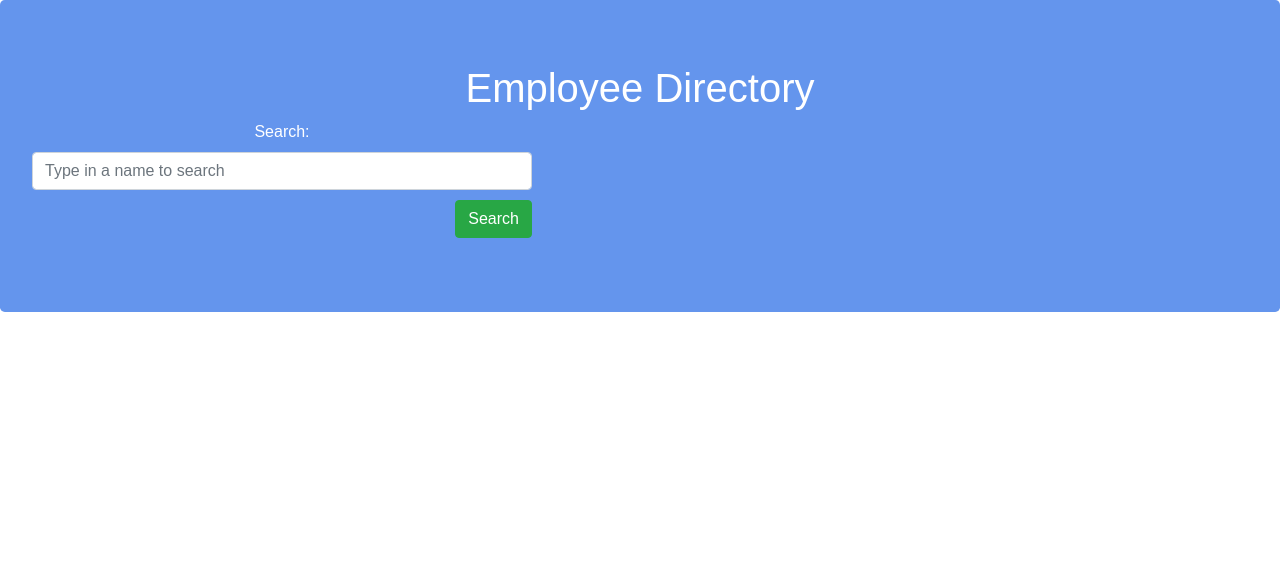
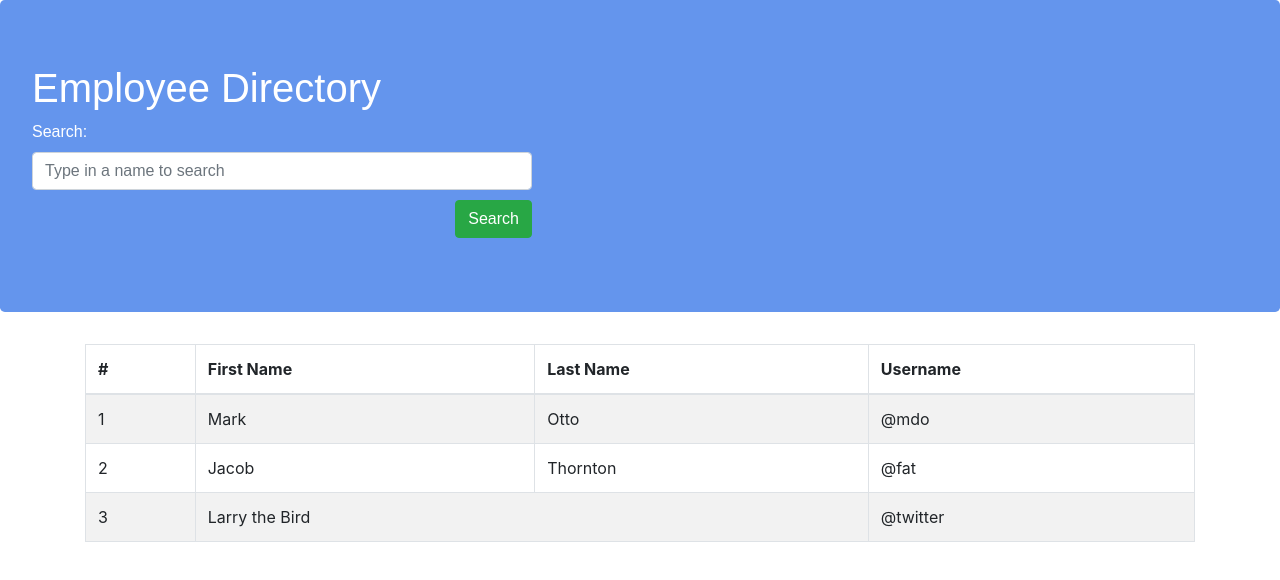
Before and after one commit to AlishaSaleh/employee-directory, a React (Create React App) app: page / in a window 1280 px wide. Shown: the top 580 px of the page. Built offline with nearby package versions, Linux system fonts and the light colour scheme.

Commit message:
Showing table on page

```diff
--- a/src/App.js
+++ b/src/App.js
@@ -3,12 +3,15 @@ import './App.css';
 //import Jumbotron from './components/Jumbotron'
 import Jumbotron from 'react-bootstrap/Jumbotron'
 import SearchForm from './components/SearchForm';
+import Container from './components/Container';
+import { Col, Row } from 'react-bootstrap';
+import TableContainer from './components/Table';
 
 function App() {
   const jumboStyle = {
     color: "#FFFFFF",
     backgroundColor: "#6495ed",
-    textAlign: "center",
+    //textAlign: "center",
     fontFamily: "Arial"
   };
   return (
@@ -17,6 +20,14 @@ function App() {
         <h1>Employee Directory</h1>
         <SearchForm />
       </Jumbotron>
+      <Container>
+        <Row>
+          <Col>
+            <TableContainer />
+          </Col>
+        </Row>
+      </Container>
+
     </>
   );
 }
```
